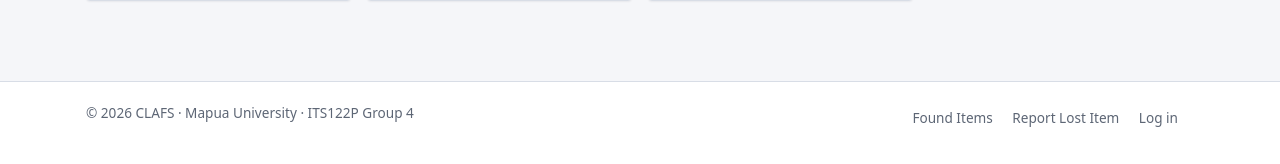
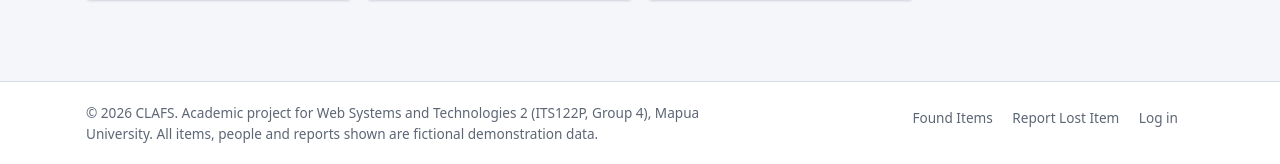
Before and after one commit to Kaigosama/Campus-Lost-and-Found-System, a PHP site: page /index.php in a window 1280 px wide. Shown: the part 2069-2233 px from the top of the page. Before the commit the page ends 2196 px from the top, so only its background shows below. Run offline with PHP 8.4, Linux system fonts and the light colour scheme; data comes from the database, SQL or seed files in the repository; some libraries are stand-ins or nearby versions.

Commit message:
feat(footer): add academic project disclaimer
State that CLAFS is an academic project for Web Systems and Technologies 2 and that all items, people and reports shown are demonstration data. Point the footer Log in link at the #login card.

```diff
--- a/includes/footer.php
+++ b/includes/footer.php
@@ -3,14 +3,17 @@
 
 <footer class="site-footer">
     <div class="container footer-inner">
-        <p>&copy; <?= date('Y') ?> <?= e(APP_NAME) ?> &middot; Mapua University &middot; ITS122P Group 4</p>
+        <p class="footer-note">
+            &copy; <?= date('Y') ?> <?= e(APP_NAME) ?>. Academic project for Web Systems and Technologies 2 (ITS122P, Group 4), Mapua University.
+            All items, people and reports shown are fictional demonstration data.
+        </p>
         <p class="footer-links">
             <a href="<?= e(url('/browse.php')) ?>">Found Items</a>
             <a href="<?= e(url('/report.php')) ?>">Report Lost Item</a>
             <?php if (is_logged_in()): ?>
                 <a href="<?= e(url('/?action=logout')) ?>">Log out</a>
             <?php else: ?>
-                <a href="<?= e(url('/#account')) ?>">Log in</a>
+                <a href="<?= e(url('/#login')) ?>">Log in</a>
             <?php endif; ?>
         </p>
     </div>
```
